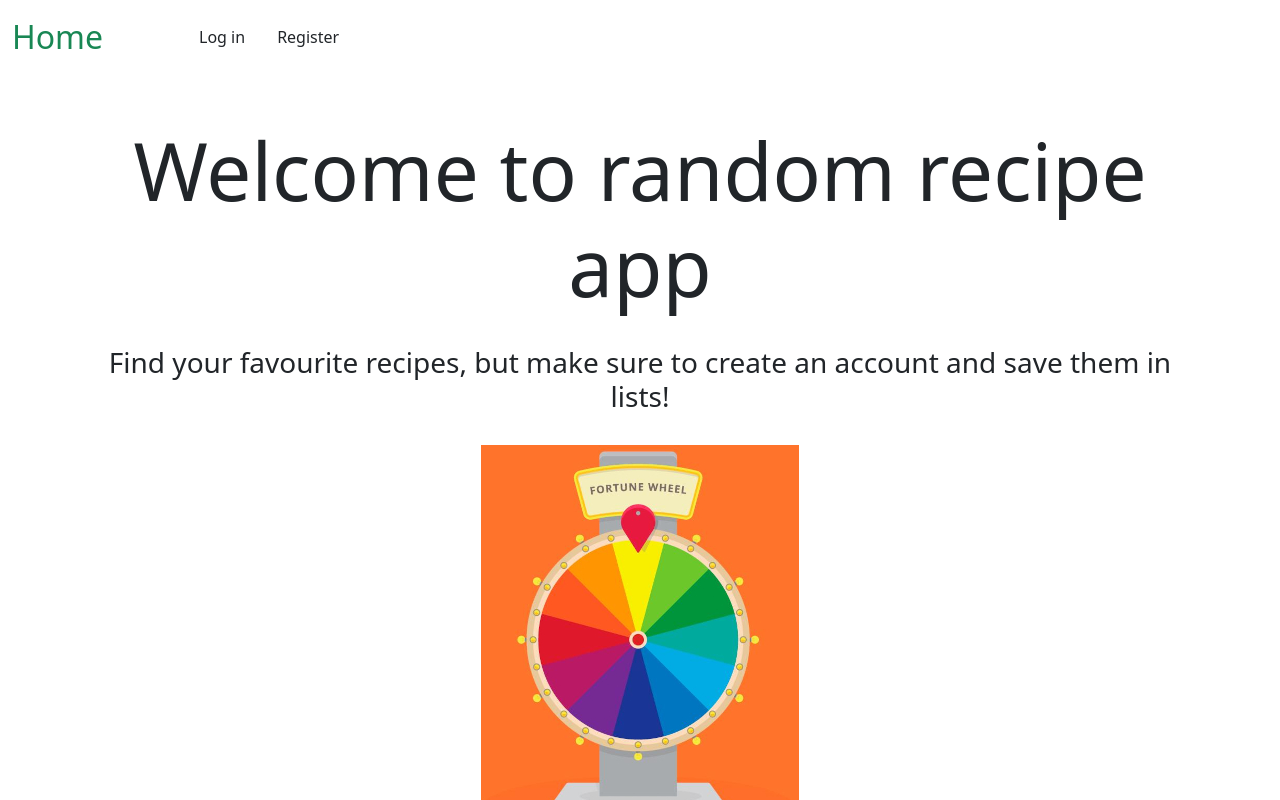
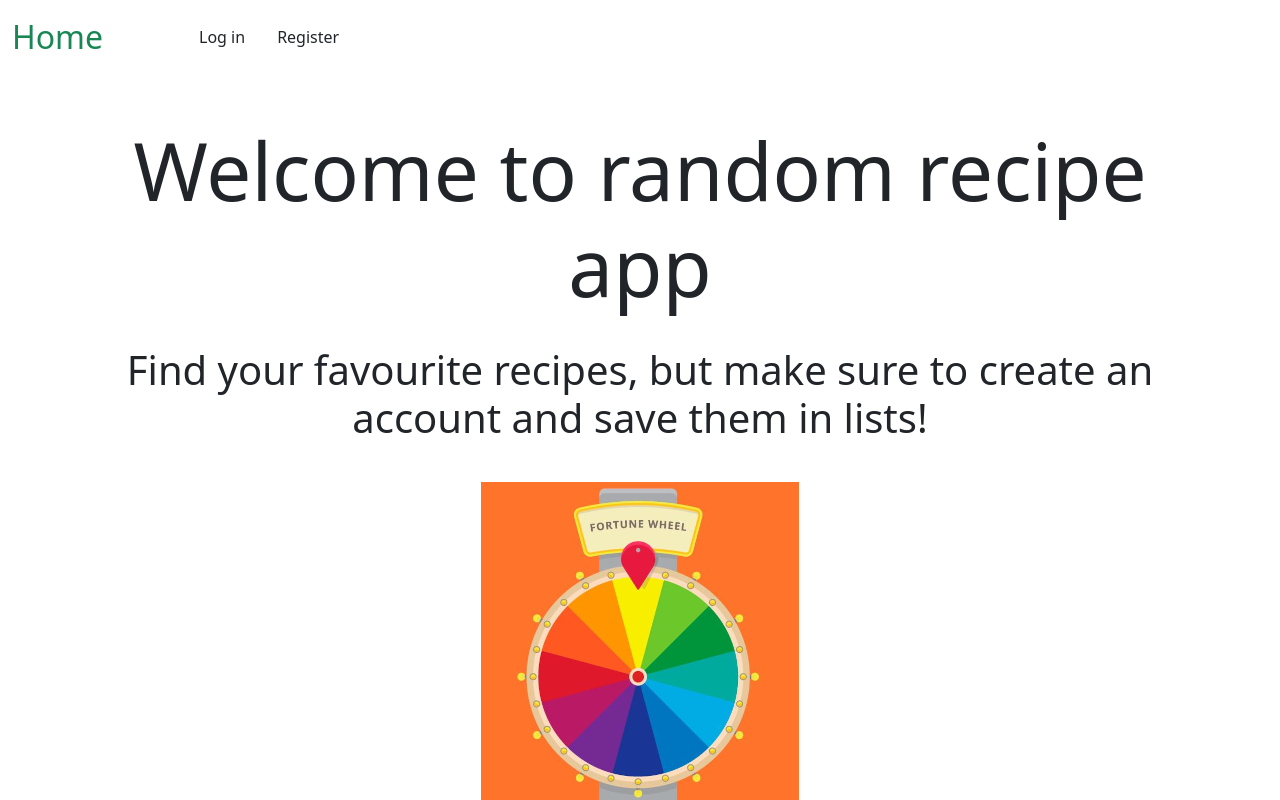
Before and after one commit to louisehedman/recipeappfrontend, an Angular app: page /recipes in a window 1280 px wide. Shown: the top 800 px of the page. Built offline with nearby package versions, Linux system fonts and the light colour scheme; no server answers.

Commit message:
update font

```diff
--- a/src/app/components/recipe-browse/recipe-browse.component.html
+++ b/src/app/components/recipe-browse/recipe-browse.component.html
@@ -3,7 +3,7 @@
     <div class="pb-3 text-center">
         <h1 class="display-1">Welcome to random recipe app</h1>
         <br>
-        <p class="h3">Find your favourite recipes, but make sure to create an account and save them in lists! </p>
+        <p class="display-6">Find your favourite recipes, but make sure to create an account and save them in lists! </p>
         <br>
         <img src="../../../assets/img/fortunewheel.jpg" alt="fortune wheel">
     </div>
```
